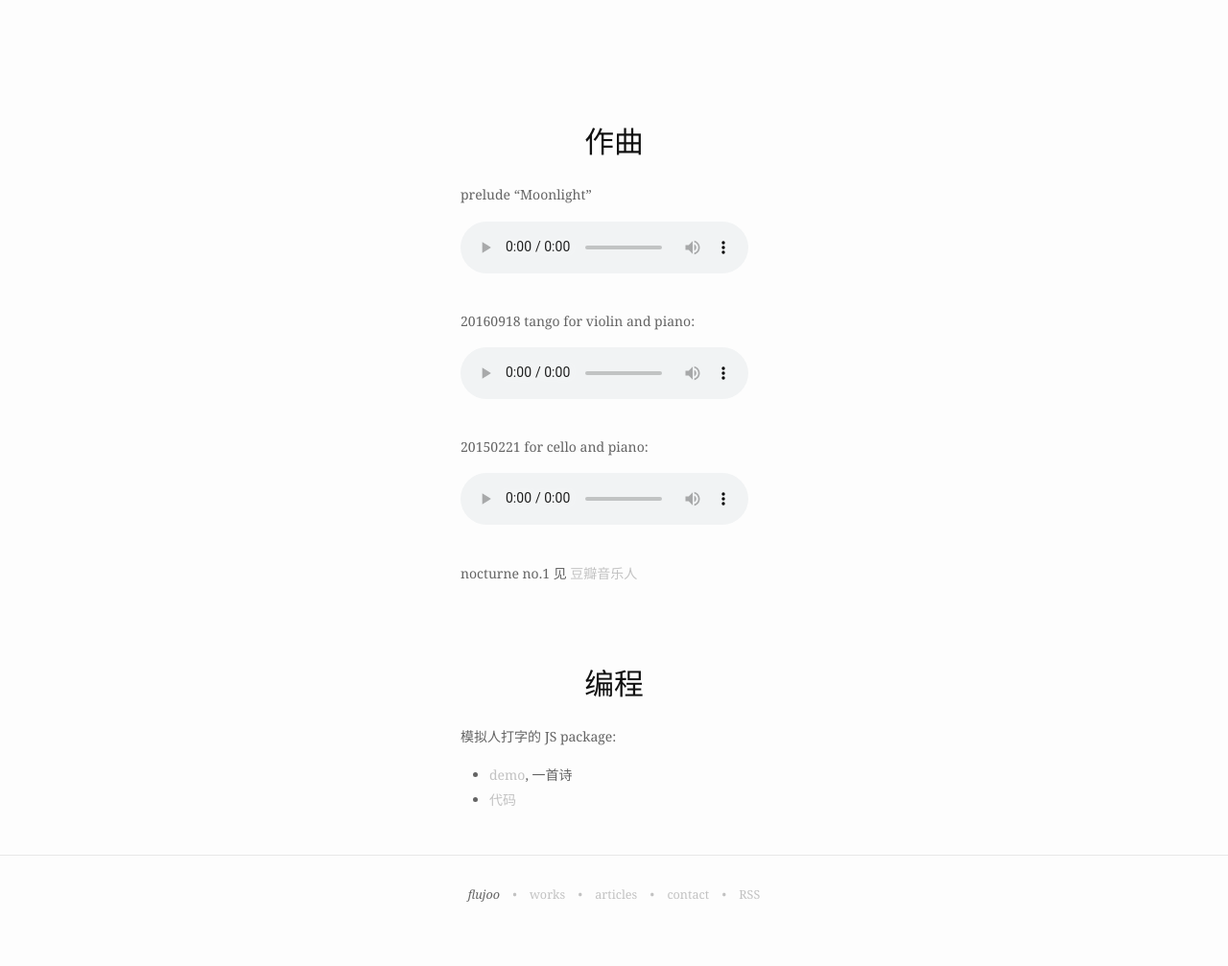
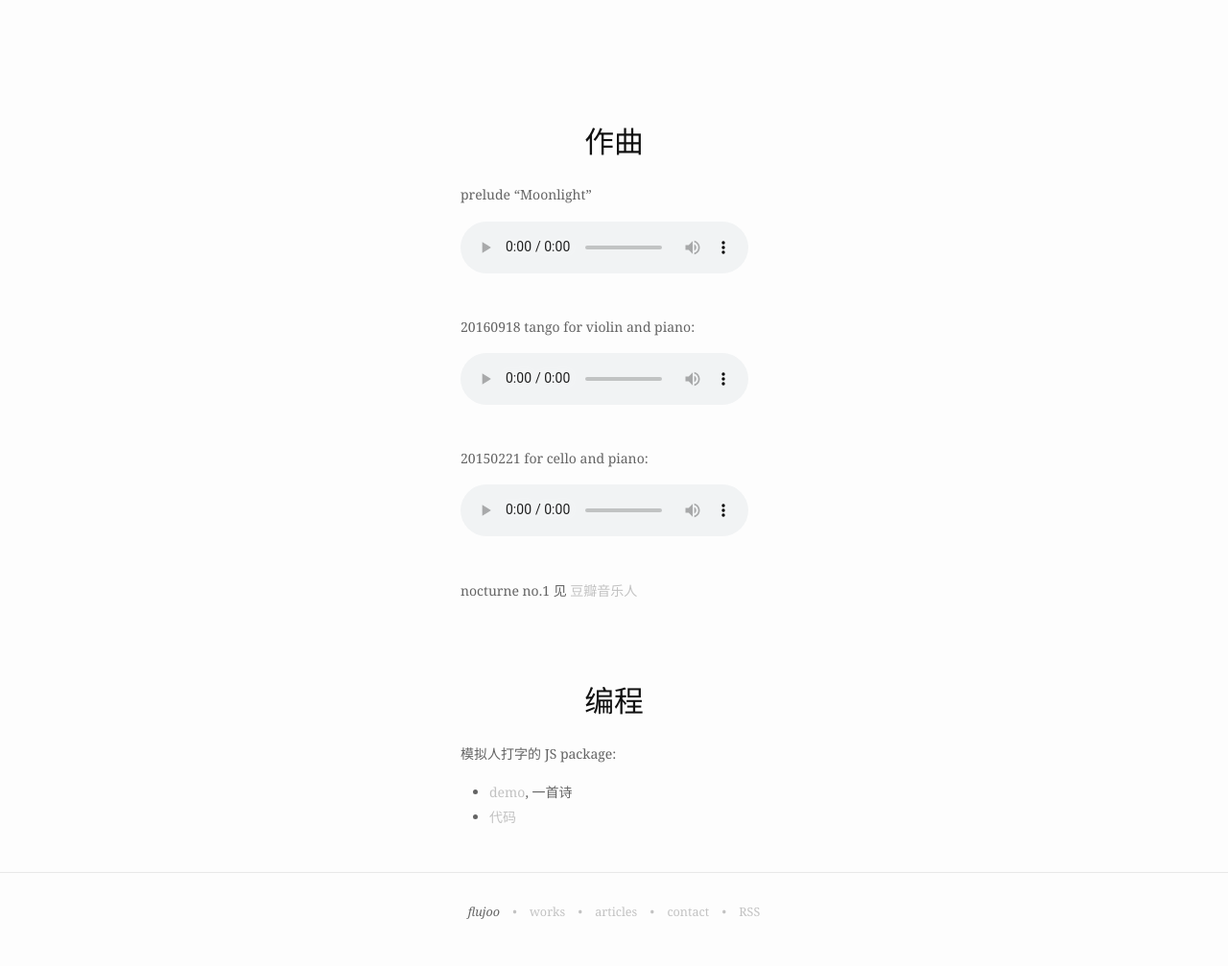
Before and after one commit to flujoo/flujoo.github.io, a Jekyll site: the page built from works.md, in a window 1280 px wide. Shown: the whole page at 96% size. Built offline with Jekyll 4.4.1, drawn with Linux system fonts in a browser that asks for light colours.

Commit message:
adjust responsiveness

```diff
--- a/_sass/_my.scss
+++ b/_sass/_my.scss
@@ -58,9 +58,9 @@
 	margin: auto;
 	width: 50%;
 	audio {
-		margin-bottom: $spacing-unit;
+		margin-bottom: $spacing-unit * 1.2;
 	}
-	@include media-query(414px) {
+	@include media-query(500px) {
 	    width: 100%;
 	}
 }
```
